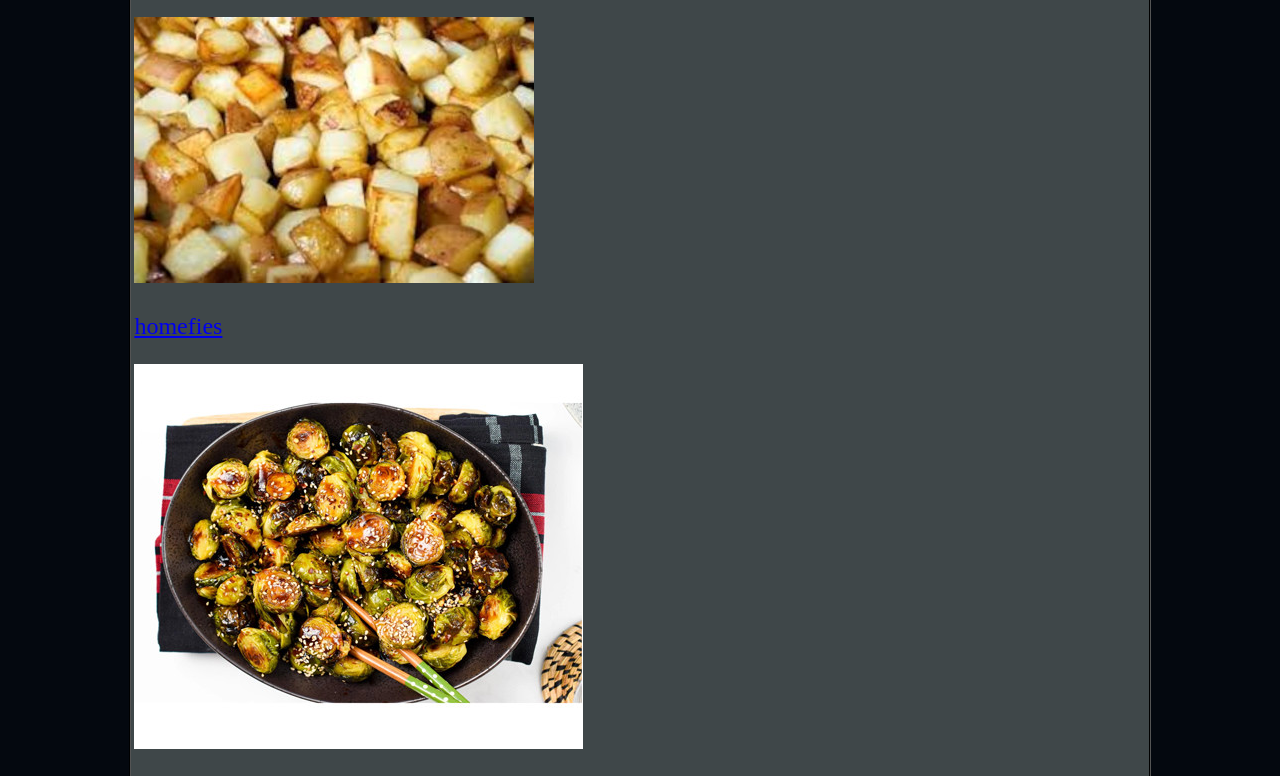
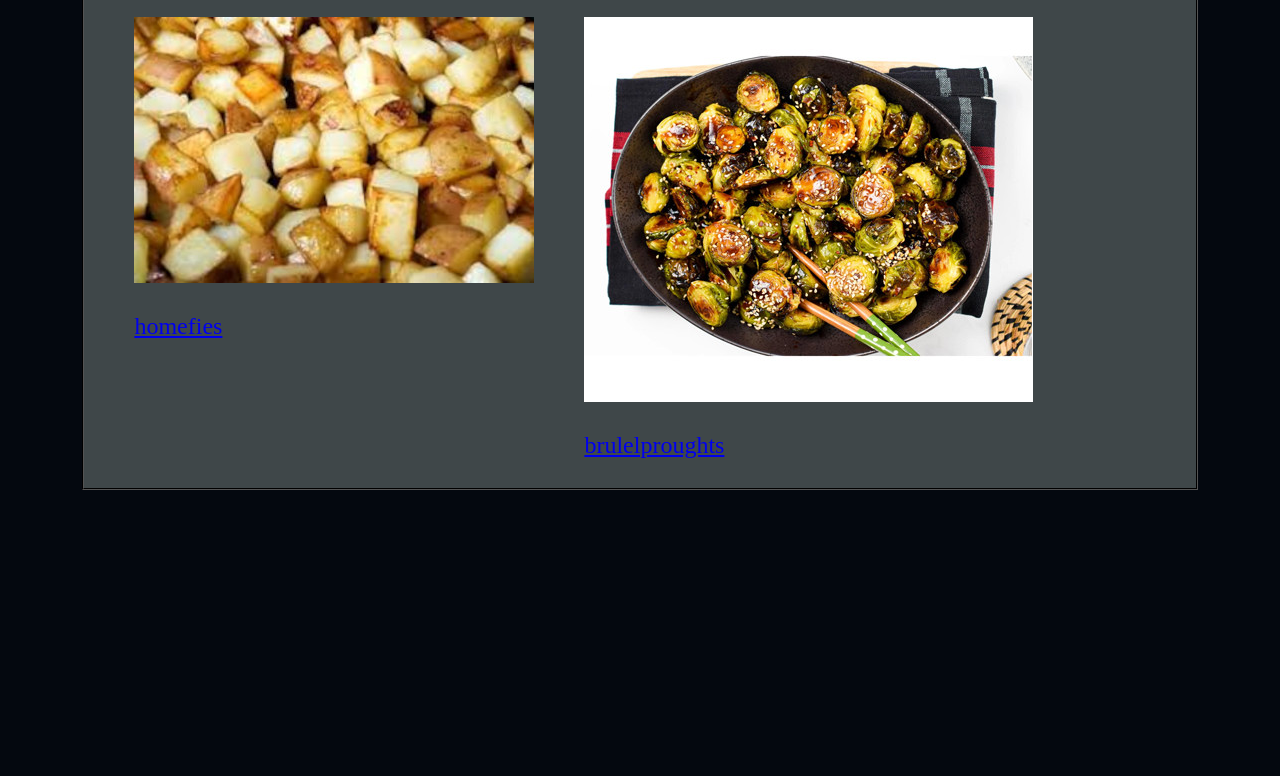
Before and after one commit to ComputerNerd234/odin-recipes, a plain HTML site: page index.html in a window 1280 px wide. Shown: the part 157-933 px from the top of the page. After the commit the page ends 800 px from the top, so only its background shows below. Drawn offline with Linux system fonts and the light colour scheme.

Commit message:
made things look nice

```diff
--- a/index.html
+++ b/index.html
@@ -15,7 +15,7 @@
     </a>
     <a href="brulescout.html">
         <img src="Asian-Brussel-Sprouts-8.jpeg" alt="Asian-Brussel-Sprouts">
-        <p>I can not spell</p>
+        <p>brulelproughts</p>
 
     </a>
 
--- a/styles.css
+++ b/styles.css
@@ -2,7 +2,13 @@
     width: 80%;
     height: 100%;
 
+
 }
+a{
+    float: left;
+    margin-right: 50px;
+}
+
 fieldset{
     align-self: center;
     margin-left: auto;
@@ -13,7 +19,7 @@ fieldset{
     border-top: 0;
     font-size: 150%;
     width:fit-content;
-    padding: 5px 3px;
+    padding: 5px 50px;
 
 
 }
```
